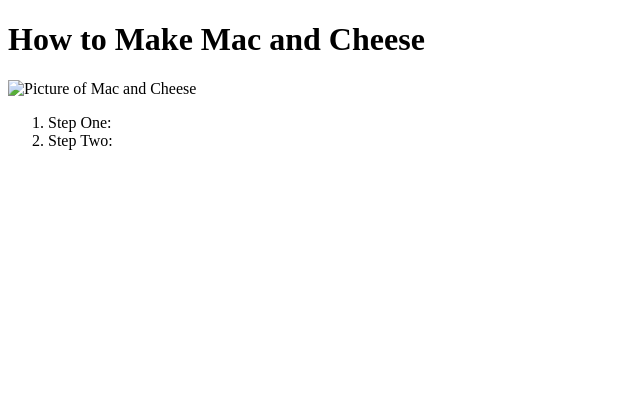
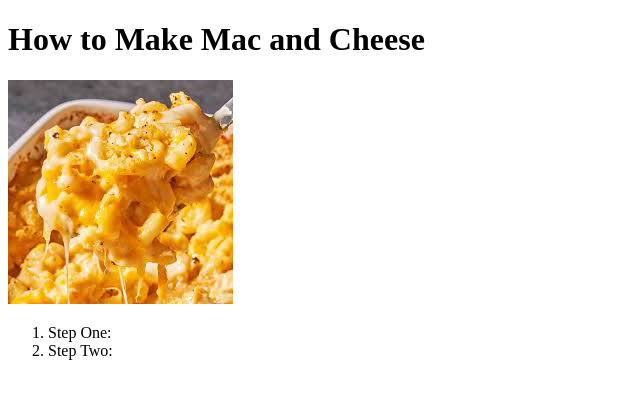
Before and after one commit to jjuneau13/odin-recipes, a plain HTML site: page Recipes/mac-and-cheese.html in a window 1280 px wide. Shown: the whole page, without its empty margins (0-640 px from the left). Drawn offline with Linux system fonts and the light colour scheme.

Commit message:
Fixed mac image

```diff
--- a/Recipes/mac-and-cheese.html
+++ b/Recipes/mac-and-cheese.html
@@ -7,7 +7,7 @@
 </head>
 <body>
     <h1>How to Make Mac and Cheese</h1>
-    <img src="macncheese.html" alt="Picture of Mac and Cheese">
+    <img src="../Images/macncheese.jpeg" alt="Picture of Mac and Cheese">
     <ol>
         <li>Step One:</li>
         <li>Step Two:</li>
```
